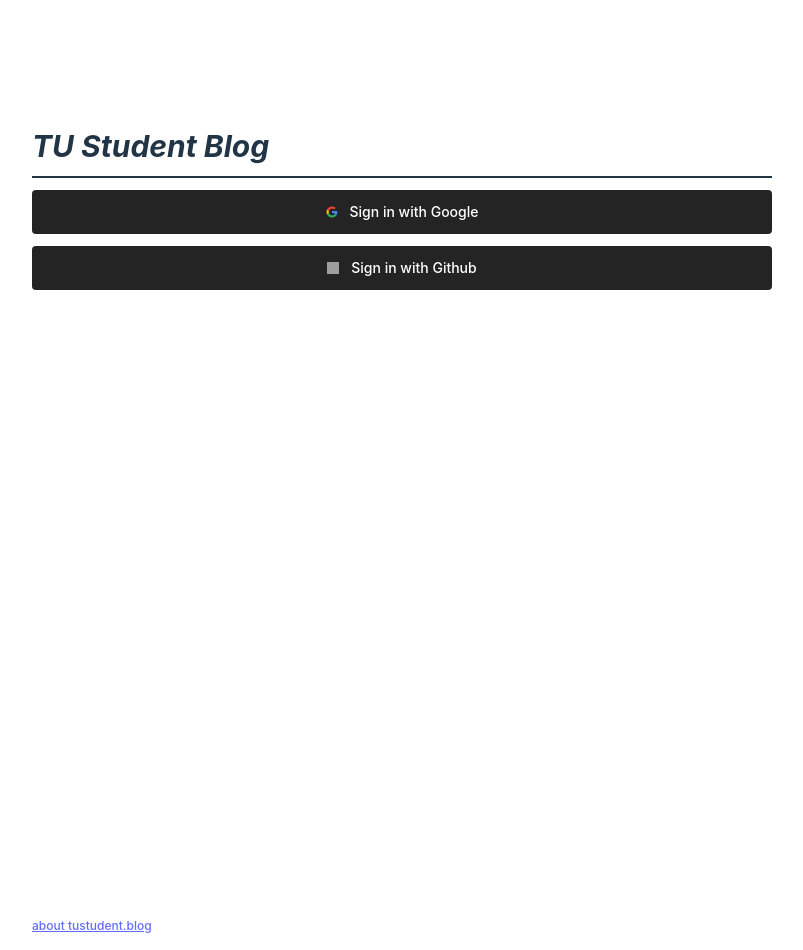
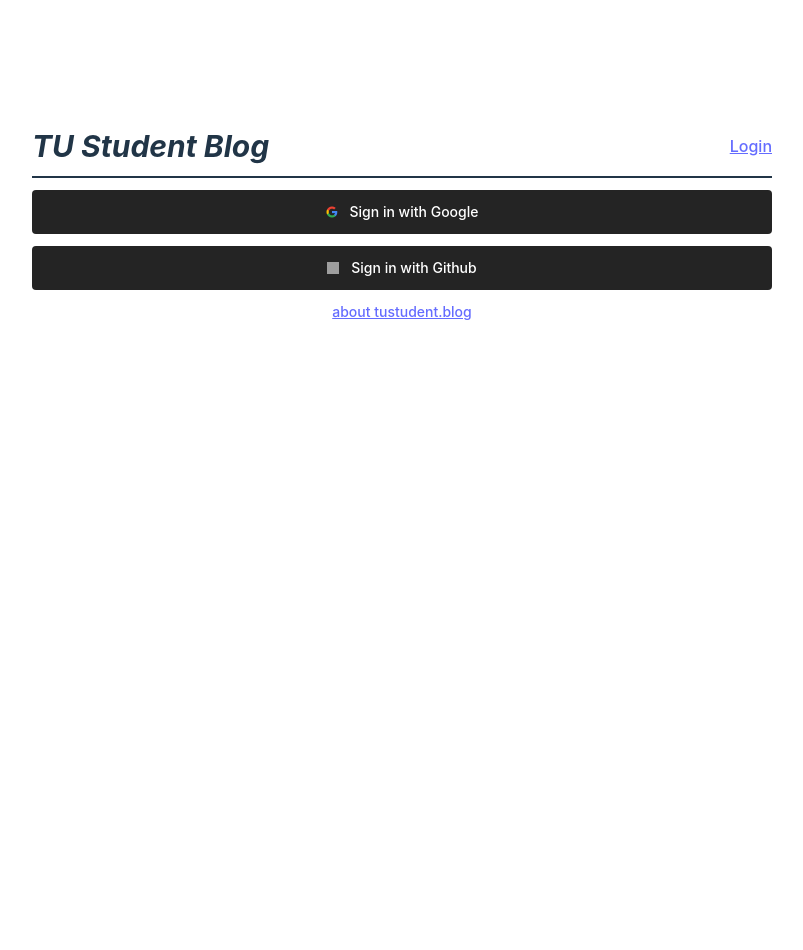
Before and after one commit to rohitjethoe/tu-student, a Vue app: page /login in a window 1280 px wide. Shown: the whole page, without its empty margins (238-1041 px from the left). After the commit the page ends 928 px from the top, so only its background shows below. Built offline with nearby package versions, Linux system fonts and the light colour scheme; no server answers; grey boxes are pictures that could not be loaded.

Commit message:
Auth Logic

```diff
--- a/src/App.vue
+++ b/src/App.vue
@@ -1,9 +1,11 @@
 <script setup>
+import Account from '@/views/Account.vue';
 import Header from '@/components/Header.vue';
 import Footer from '@/components/Footer.vue';
 </script>
 
 <template>
+	<Account />
 	<div class="min-h-[100svh] w-11/12 mt-4 sm:w-4/5 mx-auto sm:mt-32 lg:max-w-[740px]">
 		<Header />
 			<div class="container">
--- a/src/components/Footer.vue
+++ b/src/components/Footer.vue
@@ -1,5 +1,17 @@
+<script setup>
+import { onMounted, ref } from 'vue';
+
+const footerIsVisible = ref(true);
+
+onMounted(() => {
+   if (window.location.pathname === "/login") {
+        footerIsVisible.value = false;
+   }
+});
+</script>
+
 <template>
-    <div class="footer pb-4 text-xs">
+    <div v-if="footerIsVisible" class="footer pt-12 pb-4 text-xs">
         <a href="/about">about tustudent.blog</a>
     </div>
 </template>
--- a/src/components/Header.vue
+++ b/src/components/Header.vue
@@ -1,17 +1,30 @@
 <script setup>
 import { onMounted, ref } from 'vue';
+import { auth } from '@/js/firebase';
+import { onAuthStateChanged } from "firebase/auth";
+
+const user = ref(null);
 
 const loginIsVisible = ref(true);
 
 onMounted(() => {
-   if (window.location.pathname === "/login") {
+    onAuthStateChanged(auth, (currentUser) => {
+        user.value = currentUser;
+        if (currentUser) {
+            loginIsVisible.value = false;
+        } else {
+            loginIsVisible.value = true;
+        }
+    });
+
+    if (window.location.pathname === "/login") {
         loginIsVisible.value = false;
-   }
+    }
 });
 </script>
 
 <template>
-    <div class="pb-3 border-b-2 border-b-dark dark:border-b-light flex justify-between items-center">
+    <div class="pb-3 border-b-2 border-b-dark dark:border-b-light flex justify-between items-center" :class="loginIsVisible ? '' : 'pt-8'">
         <a class="text-dark dark:text-white no-underline hover:text-dark dark:hover:text-white hover:opacity-80" href="/">
             <h1 class="text-3xl font-bold italic">{{ $t('title')}}</h1>
         </a>
--- /dev/null
+++ b/src/views/Account.vue
@@ -0,0 +1,62 @@
+<script setup>
+import { ref, onMounted } from "vue";
+import { auth } from '@/js/firebase';
+import { onAuthStateChanged } from "firebase/auth";
+
+const user = ref(null)
+const menuOpened = ref(false)
+
+const logout = async () => {
+  try {
+    await auth.signOut();
+    user.value = null;
+    console.log("User logged out.");
+  } catch (error) {
+    console.error("Logout error:", error);
+  }
+};
+
+onMounted(() => {
+  onAuthStateChanged(auth, (currentUser) => {
+    user.value = currentUser;
+    if (currentUser) {
+      console.log("User restored from persistence:", currentUser);
+    } else {
+      console.log("No user is signed in.");
+    }
+  });
+});
+</script>
+
+<template>
+    <div v-if="user" class="fixed w-full top-0 left-0">
+        <div class="bg-black text-white w-full px-4 py-2 text-sm flex justify-between">
+            <div @click="menuOpened = !menuOpened" class="toggle select-none hover:cursor-pointer">
+                {{ user.email }}
+            </div>
+            <div @click="logout" class="select-none hover:cursor-pointer">
+                Logout
+            </div>
+        </div>
+        <div class="h-0 bg-[rgba(0,0,0,0)] text-[rgba(255,255,255,0)] px-4 py-2 transition-bg transition-text ease-in" :class="menuOpened ? 'h-full bg-[rgba(0,0,0,0.75)] text-[rgba(255,255,255,1)]' : ''">
+            <ul>
+                <li>
+                    Accountgegevens
+                </li>
+            </ul>
+        </div>
+    </div>
+</template>
+
+<style lang="scss" scoped>
+.toggle::after {
+    display: inline-block;
+    margin-left: .255em;
+    vertical-align: .255em;
+    content: "";
+    border-top: .3em solid;
+    border-right: .3em solid transparent;
+    border-bottom: 0;
+    border-left: .3em solid transparent;
+}
+</style>
--- a/src/views/Login.vue
+++ b/src/views/Login.vue
@@ -1,9 +1,18 @@
 <script setup>
 import { ref, onMounted } from "vue";
-import { signInWithPopup, GoogleAuthProvider, GithubAuthProvider, setPersistence, browserLocalPersistence, onAuthStateChanged } from "firebase/auth";
+import { useRouter } from "vue-router";
 import { auth } from "@/js/firebase";
+import {
+    signInWithPopup,
+    GoogleAuthProvider,
+    GithubAuthProvider,
+    setPersistence,
+    browserLocalPersistence,
+    onAuthStateChanged
+} from "firebase/auth";
 
 const user = ref(null);
+const router = useRouter();
 
 setPersistence(auth, browserLocalPersistence).catch((error) => {
   console.error("Error setting persistence: ", error);
@@ -46,16 +55,17 @@ onMounted(() => {
   onAuthStateChanged(auth, (currentUser) => {
     user.value = currentUser;
     if (currentUser) {
-      console.log("User restored from persistence:", currentUser);
+    //   console.log("User restored from persistence:", currentUser);
+      router.push({ name: "Home" });
     } else {
-      console.log("No user is signed in.");
+    //   console.log("No user is signed in.");
     }
   });
 });
 </script>
 
 <template>
-    <div class="pt-3 flex flex-col gap-3">
+    <div class="pt-3 flex flex-col items-center gap-3">
         <button @click="googleSignIn" class="flex items-center gap-3 outline-none bg-[#242424] dark:bg-white py-3 px-12 rounded w-full justify-center opacity-100 transition-opacity ease-in hover:opacity-90">
             <img class="w-3 h-3" src="@/assets/google-icon.png" alt="">
             <span class="text-white dark:text-[#242424] text-sm font-medium">
@@ -69,5 +79,6 @@ onMounted(() => {
                 {{ $t('login.button') }} Github
             </span>
         </button>
+        <a class="text-sm" href="/about">about tustudent.blog</a>
     </div>
 </template>
```
